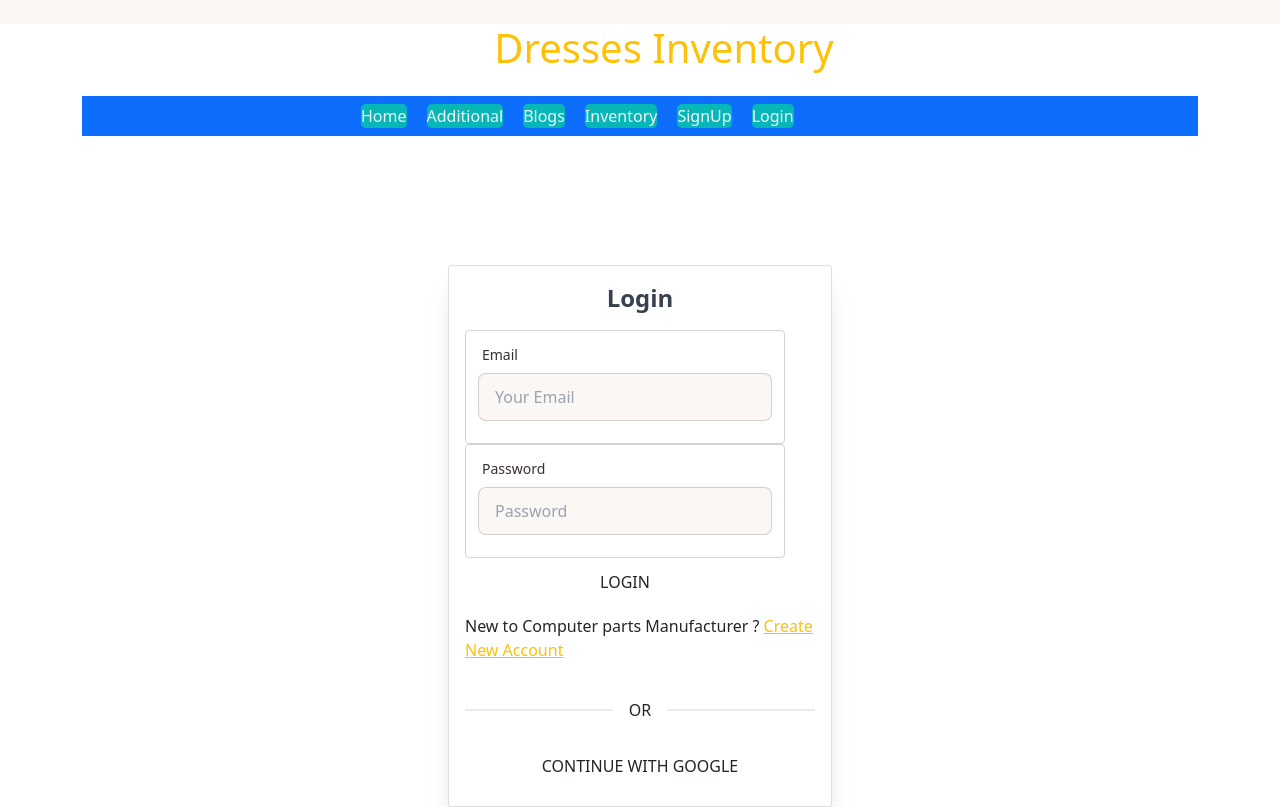
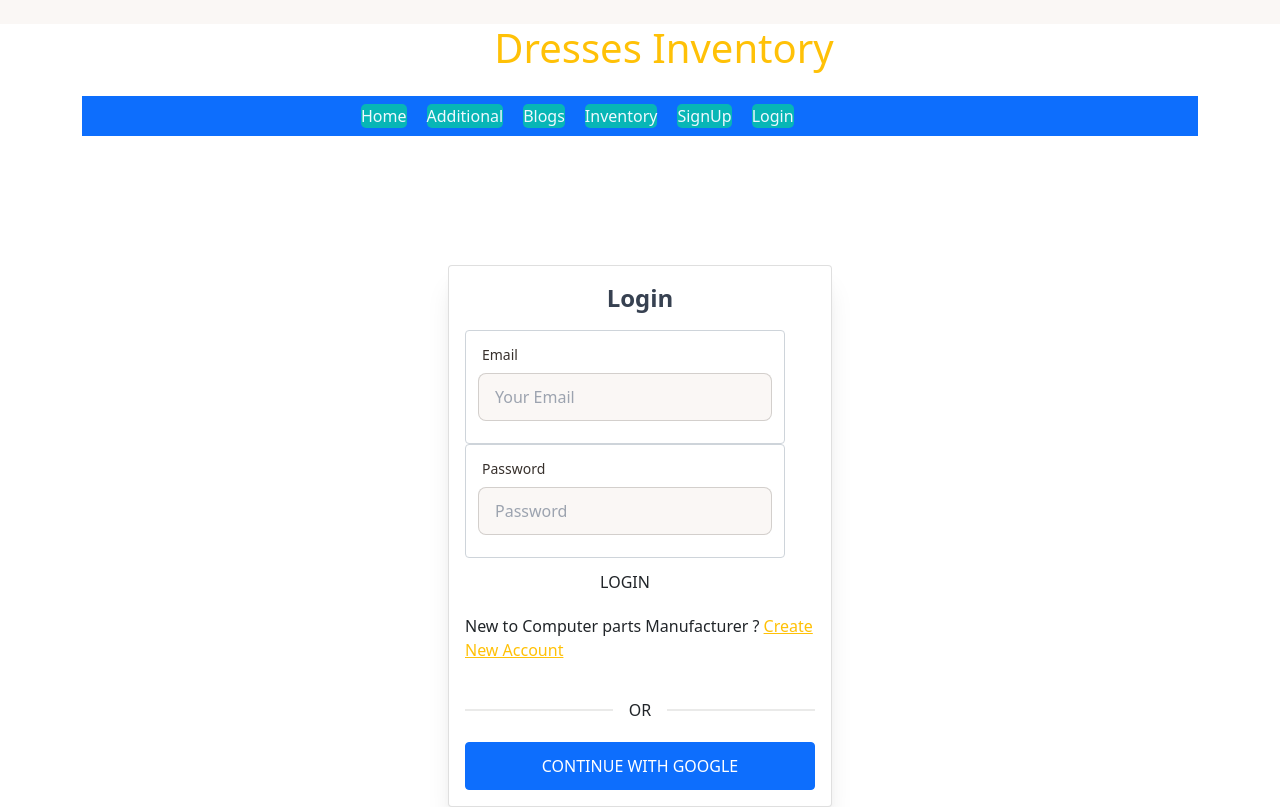
Before and after one commit to shammi77/wearhouse-inventory-client, a React (Create React App) app: page /login in a window 1280 px wide. Shown: the top 807 px of the page. Built offline with nearby package versions, Linux system fonts and the light colour scheme; no server answers.

Commit message:
final push

```diff
--- a/src/components/Inventories/Inventories.js
+++ b/src/components/Inventories/Inventories.js
@@ -5,7 +5,7 @@ const Inventories = () => {
     const [inventories , setInventories] = useState([]);
 
     useEffect( ()=> {
-        fetch('inventory.json')
+        fetch('http://localhost:5000/item')
         .then(res => res.json())
         .then(data=>setInventories(data));
     }, [])
--- a/src/components/Login/Login.js
+++ b/src/components/Login/Login.js
@@ -115,7 +115,7 @@ const Login = () => {
           {/* google sign in */}
           <button
             onClick={() => signInWithGoogle()}
-            className="btn btn-outline"
+            className="btn btn-primary"
           >
             Continue With Google
           </button>
```
Also changed, not shown: 1 other file (tests, documents, lock files or other folders).
